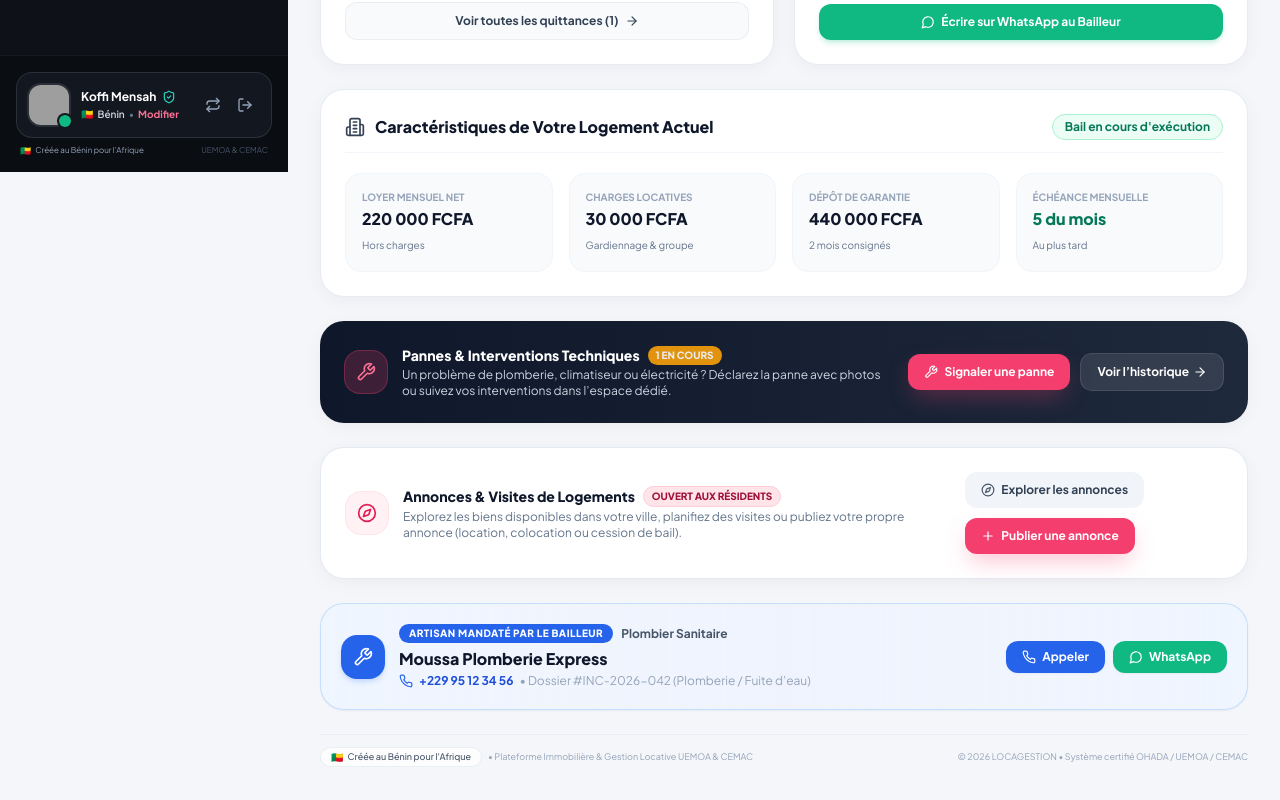
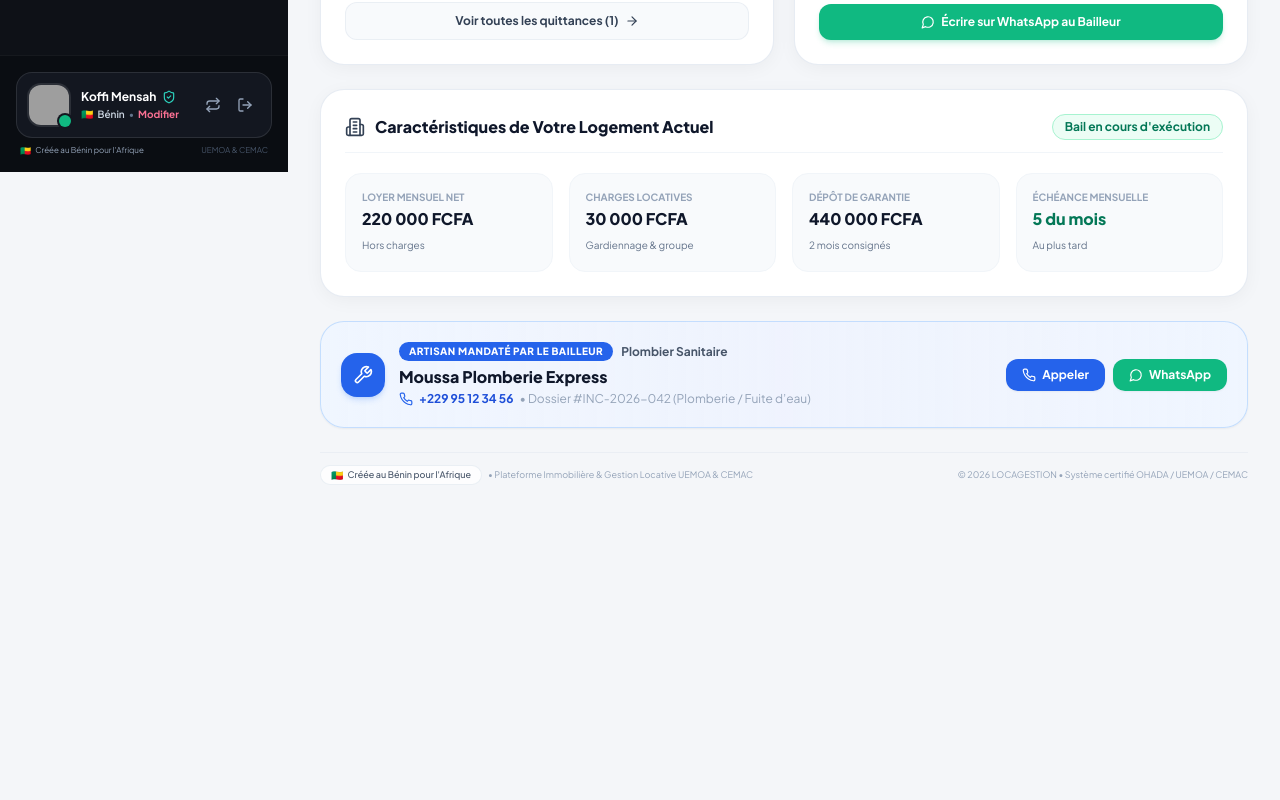
Before and after one commit to monroyoff/LOCAGESTION, a Next.js app: page /portal in a window 1280 px wide. Shown: the part 628-1428 px from the top of the page. After the commit the page ends 1165 px from the top, so only its background shows below. Built offline with nearby package versions, Linux system fonts and the light colour scheme; grey boxes are pictures that could not be loaded.

Commit message:
fix(portal): supprimer les bandeaux Pannes et Annonces de la page accueil du portail

```diff
--- a/src/app/portal/page.tsx
+++ b/src/app/portal/page.tsx
@@ -1132,86 +1132,6 @@ function TenantPortalContent() {
                 </div>
               </div>
 
-              {/* Module Pannes & Interventions (Transféré dans l'espace dédié /incidents) */}
-              <div className="bg-gradient-to-r from-slate-900 to-slate-800 rounded-3xl p-6 text-white shadow-soft flex flex-col sm:flex-row sm:items-center justify-between gap-4">
-                <div className="flex items-center gap-3.5">
-                  <div className="w-11 h-11 rounded-2xl bg-brand-500/20 text-brand-400 flex items-center justify-center shrink-0 border border-brand-500/30">
-                    <Wrench className="w-5 h-5" />
-                  </div>
-                  <div>
-                    <div className="flex items-center gap-2">
-                      <h3 className="font-black text-sm text-white">
-                        Pannes & Interventions Techniques
-                      </h3>
-                      {reportedIncidents.filter((i) => i.status !== 'resolu').length > 0 && (
-                        <span className="text-[10px] font-black uppercase px-2 py-0.5 rounded-full bg-amber-500 text-white animate-pulse">
-                          {reportedIncidents.filter((i) => i.status !== 'resolu').length} en cours
-                        </span>
-                      )}
-                    </div>
-                    <p className="text-xs text-slate-300 mt-0.5">
-                      Un problème de plomberie, climatiseur ou électricité ? Déclarez la panne avec photos ou suivez vos interventions dans l’espace dédié.
-                    </p>
-                  </div>
-                </div>
-
-                <div className="flex items-center gap-2.5 self-start sm:self-auto">
-                  <Link
-                    href="/incidents?action=new"
-                    className="py-2.5 px-4 rounded-xl bg-brand-500 hover:bg-brand-600 text-white text-xs font-bold transition-all shadow-pink-glow flex items-center gap-1.5 cursor-pointer whitespace-nowrap"
-                  >
-                    <Wrench className="w-3.5 h-3.5" />
-                    <span>Signaler une panne</span>
-                  </Link>
-                  <Link
-                    href="/incidents"
-                    className="py-2.5 px-4 rounded-xl bg-white/10 hover:bg-white/20 text-white text-xs font-bold transition-all border border-white/10 flex items-center gap-1 cursor-pointer whitespace-nowrap"
-                  >
-                    <span>Voir l’historique</span>
-                    <ArrowRight className="w-3.5 h-3.5" />
-                  </Link>
-                </div>
-              </div>
-
-              {/* Module Annonces & Visites pour Locataires */}
-              <div className="bg-white rounded-3xl p-6 border border-slate-200/90 shadow-soft flex flex-col sm:flex-row sm:items-center justify-between gap-4">
-                <div className="flex items-center gap-3.5">
-                  <div className="w-11 h-11 rounded-2xl bg-brand-50 text-brand-600 flex items-center justify-center shrink-0 border border-brand-100">
-                    <Compass className="w-5 h-5" />
-                  </div>
-                  <div>
-                    <div className="flex items-center gap-2">
-                      <h3 className="font-black text-sm text-slate-900">
-                        Annonces & Visites de Logements
-                      </h3>
-                      <span className="text-[10px] font-black uppercase px-2 py-0.5 rounded-full bg-brand-100 text-brand-800 border border-brand-200">
-                        Ouvert aux résidents
-                      </span>
-                    </div>
-                    <p className="text-xs text-slate-500 mt-0.5">
-                      Explorez les biens disponibles dans votre ville, planifiez des visites ou publiez votre propre annonce (location, colocation ou cession de bail).
-                    </p>
-                  </div>
-                </div>
-
-                <div className="flex items-center gap-2.5 self-start sm:self-auto flex-wrap">
-                  <Link
-                    href="/listings"
-                    className="py-2.5 px-4 rounded-xl bg-slate-100 hover:bg-slate-200 text-slate-700 text-xs font-bold transition-all flex items-center gap-1.5 cursor-pointer whitespace-nowrap"
-                  >
-                    <Compass className="w-3.5 h-3.5 text-slate-600" />
-                    <span>Explorer les annonces</span>
-                  </Link>
-                  <Link
-                    href="/listings?action=publish"
-                    className="py-2.5 px-4 rounded-xl bg-brand-500 hover:bg-brand-600 text-white text-xs font-bold transition-all shadow-pink-glow flex items-center gap-1.5 cursor-pointer whitespace-nowrap"
-                  >
-                    <Plus className="w-3.5 h-3.5" />
-                    <span>Publier une annonce</span>
-                  </Link>
-                </div>
-              </div>
-
               {/* Artisans mandatés actifs pour le locataire */}
               {reportedIncidents.filter((i) => i.status !== 'resolu' && i.assignedTechnician).length > 0 && (
                 <div className="space-y-3">
```
